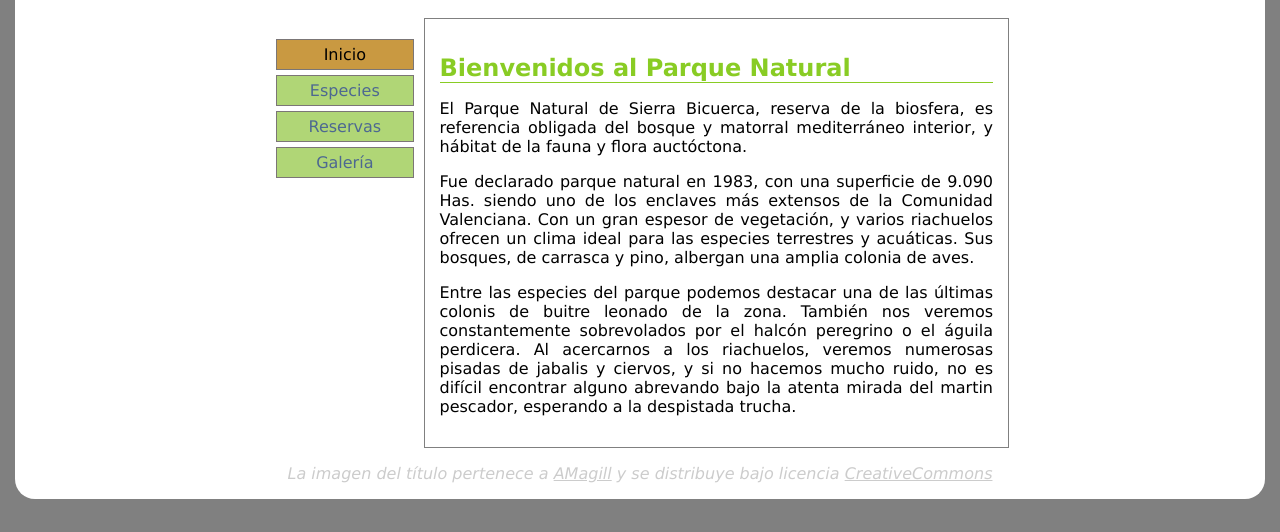
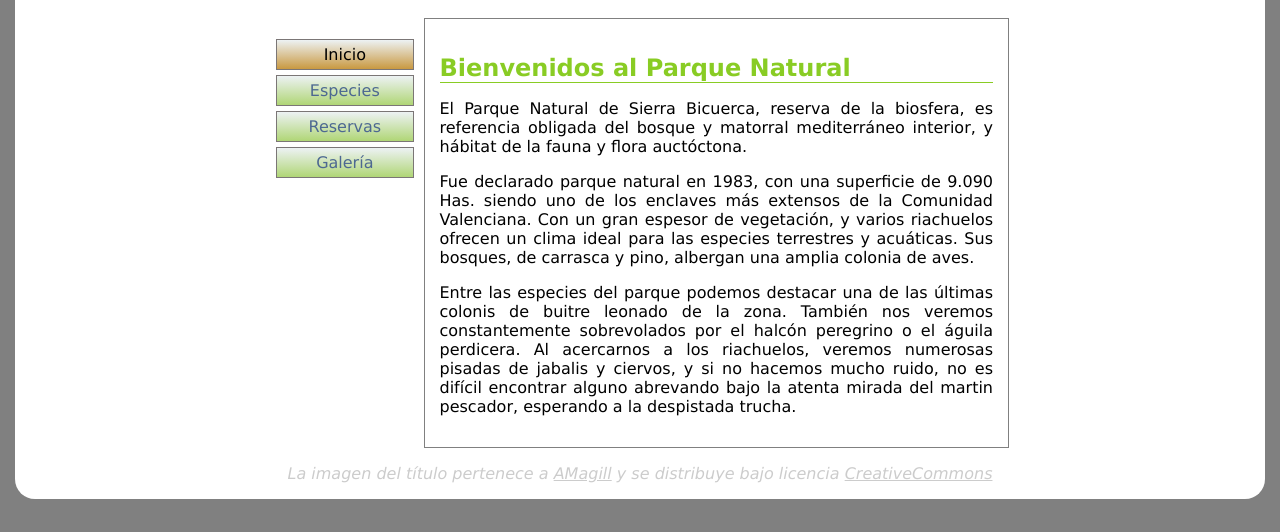
Before and after one commit to MattBrod/mb-html-css-urbalab-03112022, a plain HTML site: page Ejercicio 6/index.html in a window 1280 px wide. Shown: the part 268-800 px from the top of the page. Drawn offline with Linux system fonts and the light colour scheme.

Commit message:
Ejercicio 6-10

```diff
--- a/Ejercicio 6/css/style.css
+++ b/Ejercicio 6/css/style.css
@@ -56,11 +56,13 @@ li {
     margin: 5px;
     padding: 5px;
     background-color: rgb(176, 214, 118);
+    background: linear-gradient(rgba(237,242,244,1) 0%, rgb(176, 214, 118) 100%);
     color: rgb(77, 104, 145);
 }
 
 #current {
     background-color: rgb(201, 153, 65);
+    background: linear-gradient(rgba(237,242,244,1) 0%, rgba(201,153,65,1) 100%);
     color: black;
 }
 
```
